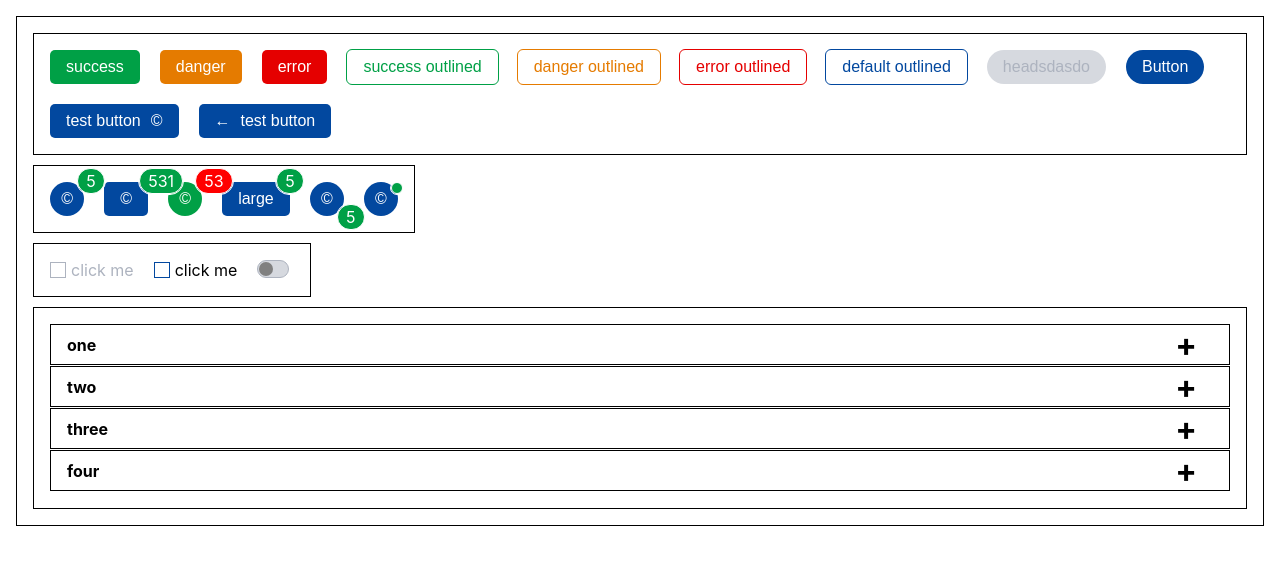
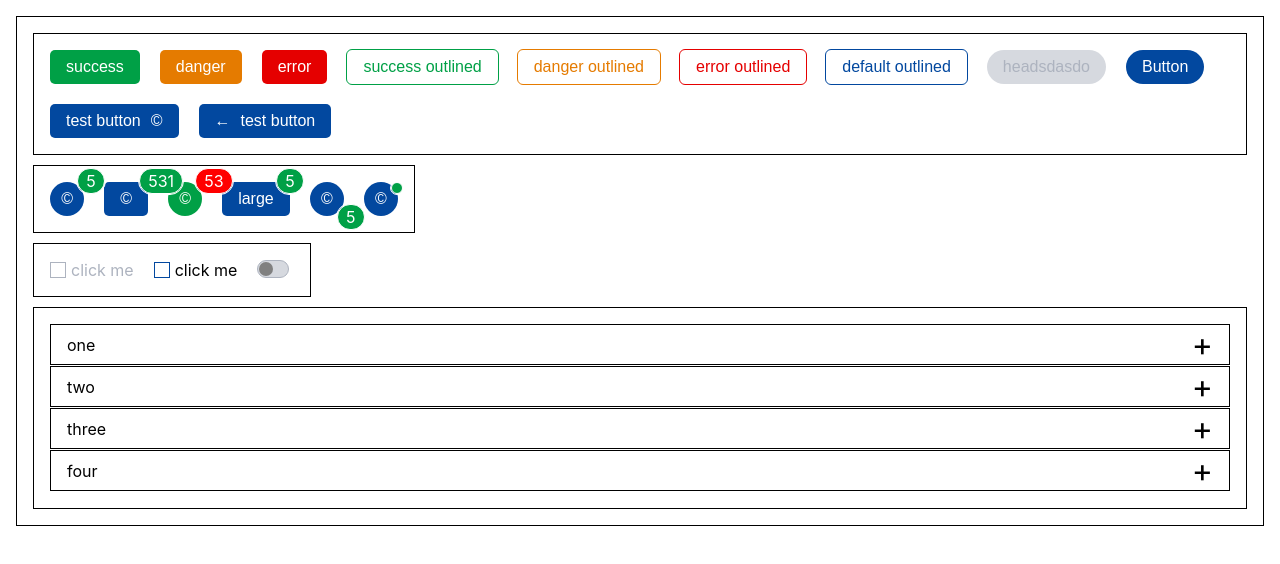
Before and after one commit to bandvov/react-ui-kit, a React (Create React App) app: page / in a window 1280 px wide. Shown: the top 564 px of the page. Built offline with nearby package versions, Linux system fonts and the light colour scheme.

Commit message:
refactored to use styled-components

```diff
--- a/src/App.tsx
+++ b/src/App.tsx
@@ -33,6 +33,7 @@ const items: { title: string; content: string | ReactElement }[] = [
 function App() {
   const [checked, setChecked] = useState(false);
   const [show, setShow] = useState<number | null>(null);
+
 
   return (
     <div
--- a/src/components/Accordion.tsx
+++ b/src/components/Accordion.tsx
@@ -1,4 +1,20 @@
 import React, { ReactElement, useEffect, useRef, useState } from "react";
+import styled from "styled-components";
+
+const AccordionContainer = styled.div<{ height: number }>`
+  height: ${(prpps) => prpps.height}px;
+  overflow: hidden;
+  transition: all 0.3s ease-in-out;
+`;
+
+const AccordionTitle = styled.div`
+  padding: 0 1rem;
+  border: 1px solid;
+  margin: 0;
+  display: flex;
+  justify-content: space-between;
+  align-items: center;
+`;
 
 export default function AccordionItem({
   show,
@@ -7,7 +23,7 @@ export default function AccordionItem({
   children,
 }: {
   show: boolean;
-  setShow: ()=> void;
+  setShow: () => void;
   title: string;
   children: string | ReactElement;
 }): ReactElement {
@@ -29,38 +45,23 @@ export default function AccordionItem({
   }, [contentRef]);
 
   return (
-    <div
+    <AccordionContainer
       key={title}
-      style={{
-        height: show ? contentHeight + titleHeight + "px" : titleHeight + 3 + "px",
-        overflow: "hidden",
-        transition: "all 0.3s ease-in-out",
-      }}
+      height={show ? contentHeight + titleHeight : titleHeight + 3}
     >
-      <h4
-        ref={titleRef}
-        onClick={() => setShow()}
-        style={{
-          padding: "0 1rem",
-          border: "1px solid",
-          margin: "0",
-          display: "flex",
-          justifyContent: "space-between",
-          alignItems: "center",
-        }}
-      >
+      <AccordionTitle ref={titleRef} onClick={() => setShow()}>
         {title}
         {show ? (
-          <span style={{ marginRight: "1rem", fontSize: "32px" }}>&#8722;</span>
+          <span style={{ fontSize: "32px" }}>&#8722;</span>
         ) : (
-          <span style={{ marginRight: "1rem", fontSize: "32px" }}>&#43;</span>
+          <span style={{ fontSize: "32px" }}>&#43;</span>
         )}
-      </h4>
+      </AccordionTitle>
       <div>
-        <div ref={contentRef} style={{padding:"0.5rem"}}>
+        <div ref={contentRef} style={{ padding: "0.5rem" }}>
           {children}
         </div>
       </div>
-    </div>
+    </AccordionContainer>
   );
 }
```
